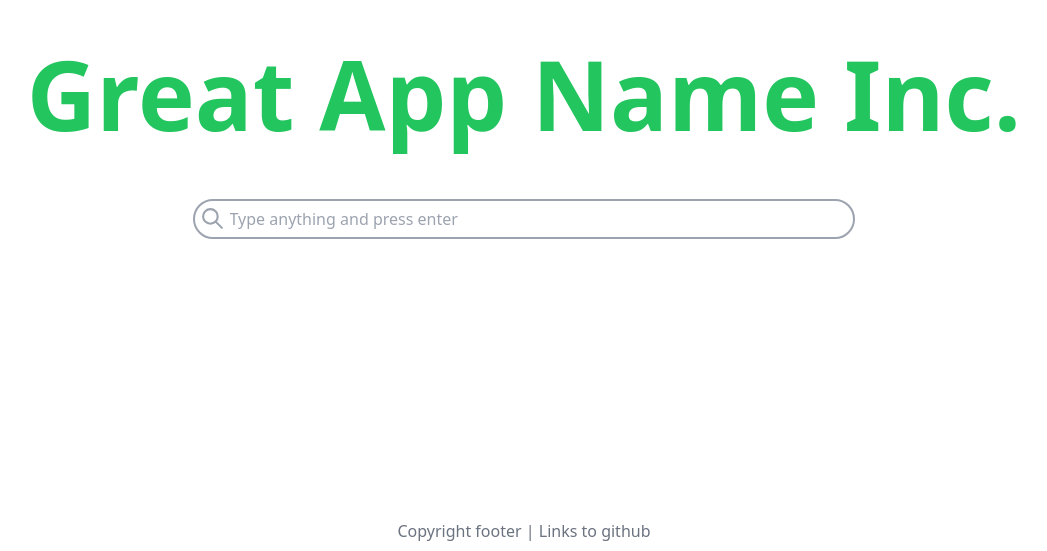
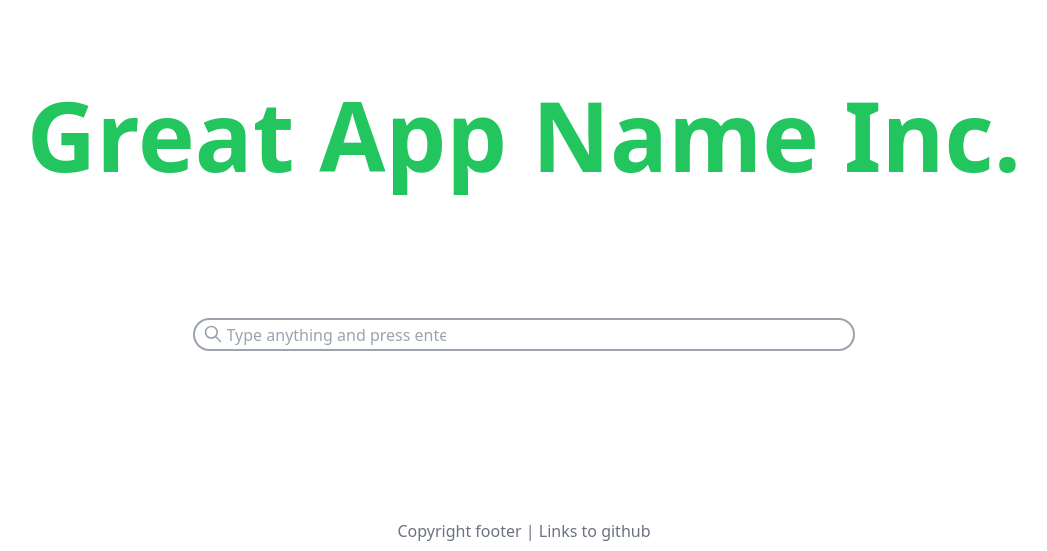
Before and after one commit to jack-leyland/GreenHouse, a Next.js app in the folder frontend/: page / in a window 1280 px wide. Shown: the part 249-800 px from the top of the page, without its empty margins (116-1163 px from the left). Built offline with nearby package versions, Linux system fonts and the light colour scheme.

Commit message:
px -> rem & test build

```diff
--- a/frontend/pages/index.tsx
+++ b/frontend/pages/index.tsx
@@ -8,14 +8,14 @@ const Landing = () => {
 
   return (
     <div className="w-screen h-screen flex justify-center">
-      <div className="h-[250px] relative top-1/3 grid place-items-center">
+      <div className="h-1/2 relative top-1/3 grid place-items-center">
         <span className="w-full text-green-500 font-sans font-extrabold text-8xl ">
           Great App Name Inc.
         </span>
-        <div className="relative rounded-full w-4/6 h-[40px] border-2 border-gray-400 pl-[5px] focus-within:border-gray-600">
-          <SearchIcon className="fill-[none] stroke-gray-400 w-[25px] pt-[5px]" />
+        <div className="relative rounded-full w-4/6 h-1/5 border-2 border-gray-400 pl-2 focus-within:border-gray-600">
+          <SearchIcon className="fill-[none] stroke-gray-400 w-5 pt-1" />
           <input
-            className="absolute text-gray-500 rounded-sm top-0 w-[470px] h-full ml-[30px] outline-0"
+            className="absolute text-gray-500 rounded-sm top-0 w-1/3 h-full ml-6 outline-0"
             placeholder="Type anything and press enter"
             onKeyUp={(e) => e.key === "Enter" && Router.push("/main")}
           ></input>
--- a/frontend/pages/main.tsx
+++ b/frontend/pages/main.tsx
@@ -6,7 +6,7 @@ import Navbar from "../components/navbar";
 const Main = () => {
   return (
     <div className="grid place-items-center">
-      <div className="w-5/6 h-[600px] text-[90px] font-extrabold text-black grid place-items-center rounded-lg mt-[40px] bg-green-300">
+      <div className="w-5/6 h-full text-4xl font-extrabold text-black grid place-items-center rounded-lg mt-[40px] bg-green-300">
         MUCH DATA, MUCH CONTENT
       </div>
     </div>
```
